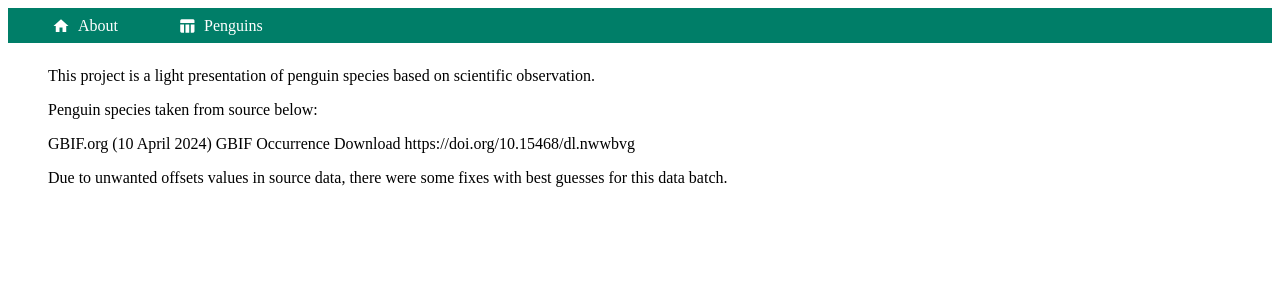
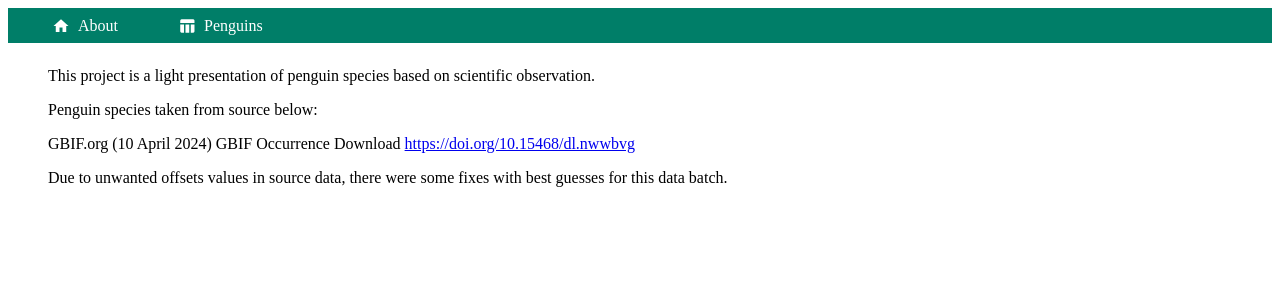
Before and after one commit to slawosek/Penguins, an Angular app in the folder penguin-ng/: page /about in a window 1280 px wide. Shown: the top 300 px of the page. Built offline with nearby package versions, Linux system fonts and the light colour scheme.

Commit message:
refactor: working link in about view

```diff
--- a/penguin-ng/src/app/info/view/about/about.component.html
+++ b/penguin-ng/src/app/info/view/about/about.component.html
@@ -1,4 +1,4 @@
-<p>This project is a light presentation of penguin species based on scientific observation.</p>
+<p xmlns="http://www.w3.org/1999/html">This project is a light presentation of penguin species based on scientific observation.</p>
 <p>Penguin species taken from source below:</p>
-<p>GBIF.org (10 April 2024) GBIF Occurrence Download  https://doi.org/10.15468/dl.nwwbvg</p>
+<p>GBIF.org (10 April 2024) GBIF Occurrence Download <a href="https://doi.org/10.15468/dl.nwwbvg">https://doi.org/10.15468/dl.nwwbvg</a></p>
 <p>Due to unwanted offsets values in source data, there were some fixes with best guesses for this data batch.</p>
```
